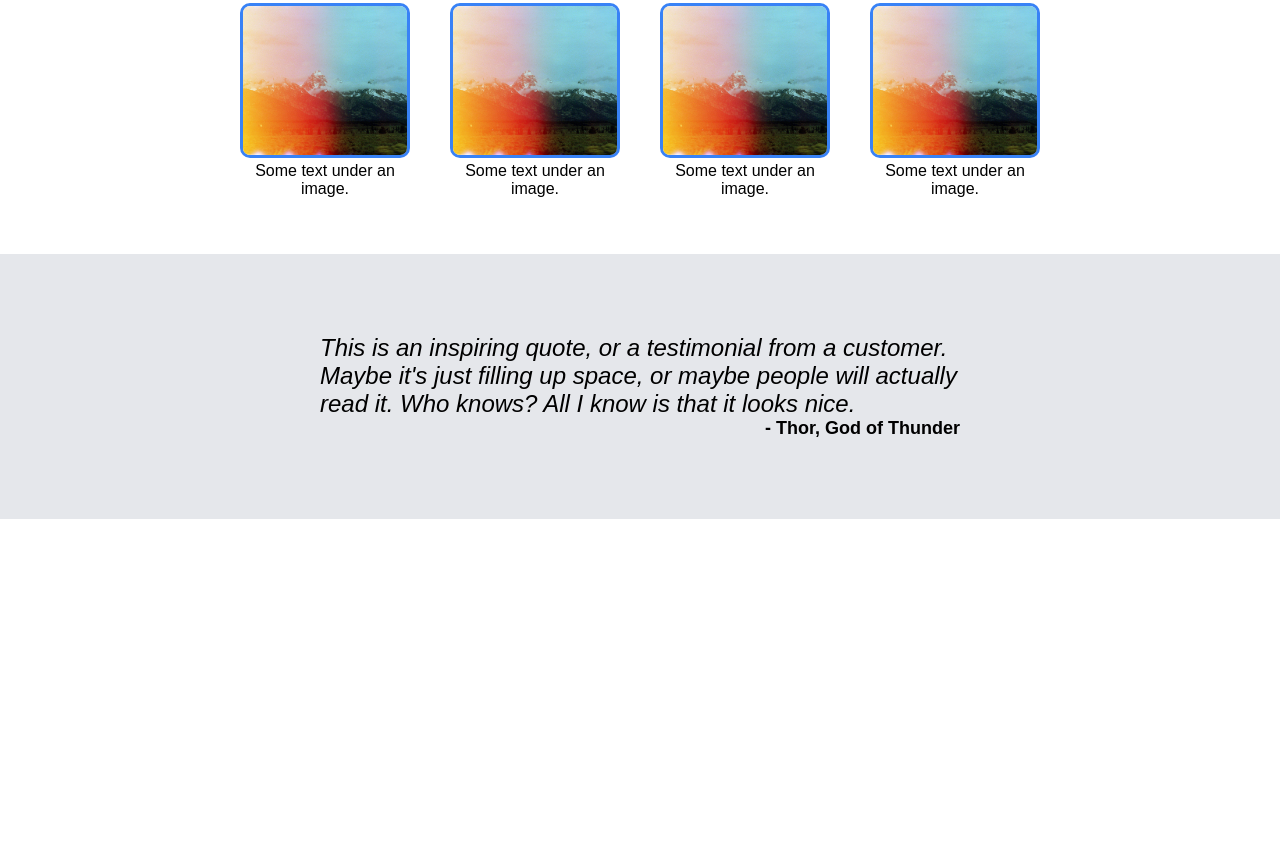
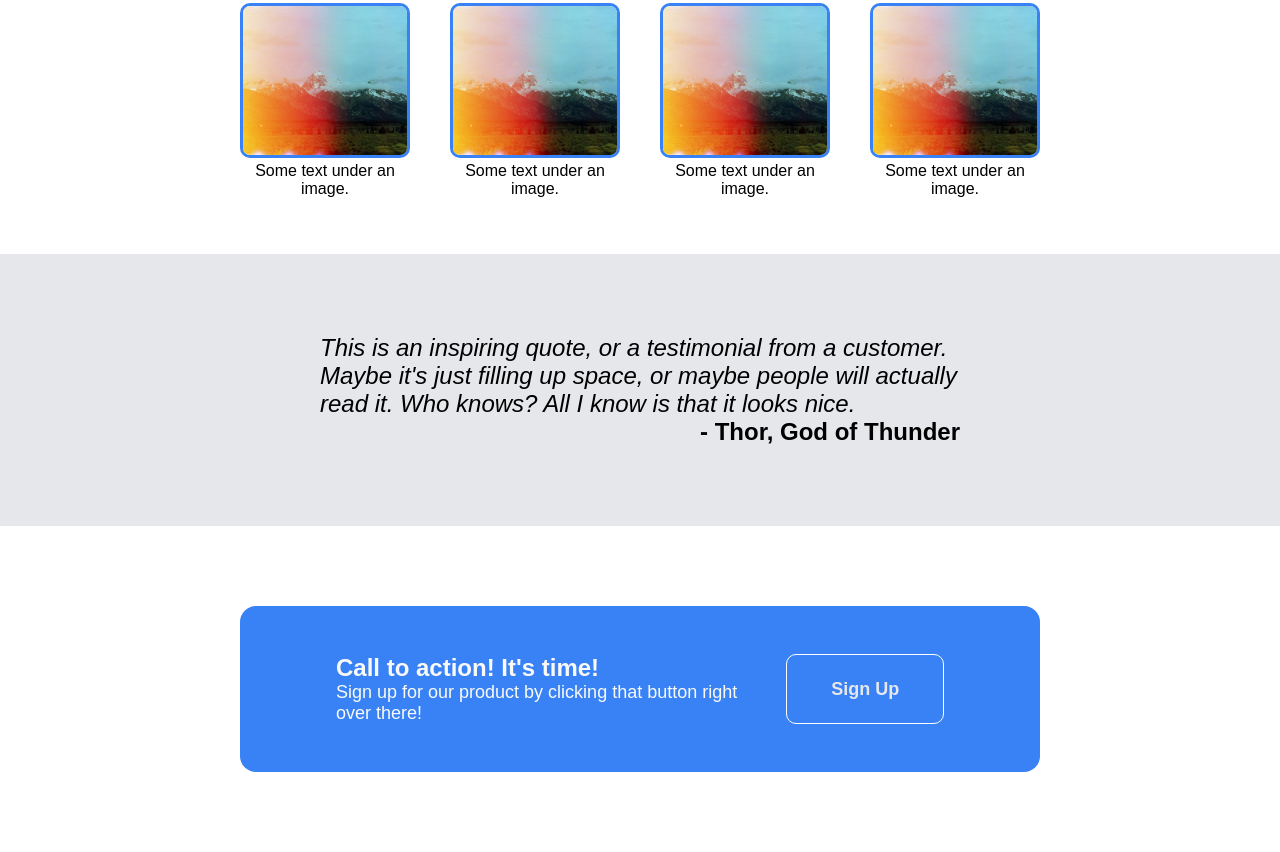
Before and after one commit to william-luke-sharman/odin-landing-page, a plain HTML site: page index.html in a window 1280 px wide. Shown: the part 592-1444 px from the top of the page. Before the commit the page ends 1111 px from the top, so only its background shows below. Drawn offline with Linux system fonts and the light colour scheme.

Commit message:
feat: add and style call to action

```diff
--- a/index.html
+++ b/index.html
@@ -37,7 +37,16 @@
     </div>
     <div class="quote bg-grey">
       <p class="blue-dark txt-m italic">This is an inspiring quote, or a testimonial from a customer. Maybe it's just filling up space, or maybe people will actually read it. Who knows? All I know is that it looks nice.</p>
-      <p class="quote-source dark-blue txt-s bold">- Thor, God of Thunder</p>
+      <p class="quote-source dark-blue txt-m bold">- Thor, God of Thunder</p>
+    </div>
+    <div class="action-div">
+      <div class="action-container bg-blue-light">
+        <div>
+          <p class="white txt-m bold">Call to action! It's time!</p>
+          <p class="white txt-s">Sign up for our product by clicking that button right over there!</p>
+        </div>
+        <button type="button" class="action-button grey bg-blue-light txt-s bold">Sign Up</button>
+      </div>
     </div>
   </body>
 </html>
--- a/style.css
+++ b/style.css
@@ -151,3 +151,20 @@ img {
 .quote-source {
     text-align: right;
 }
+
+/* Call to action */
+.action-div {
+    padding: 5rem 15rem 5rem 15rem;
+}
+
+.action-button {
+    border: 1px solid white;
+}
+
+.action-container {
+    border-radius: 1rem;
+    display: flex;
+    gap: 2rem;
+    justify-content: space-between;
+    padding: 3rem 6rem 3rem 6rem;
+}
```
